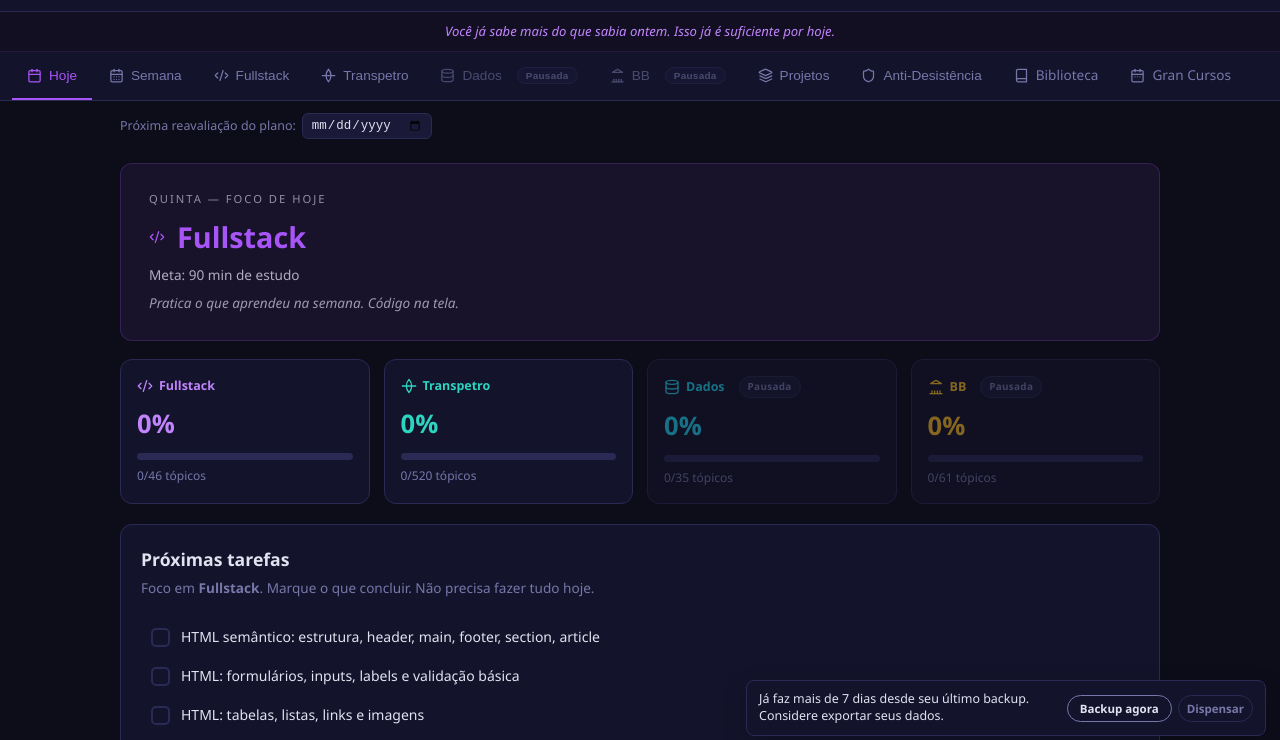
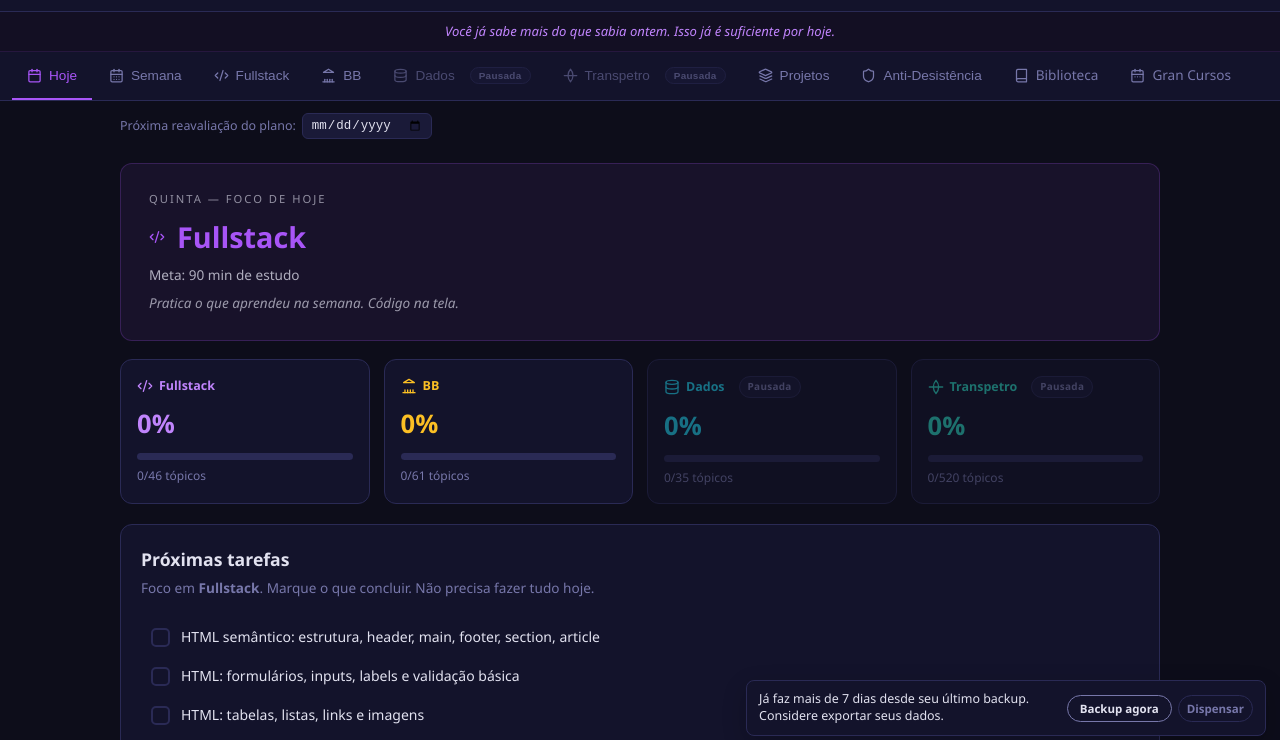
Before and after one commit to kalyta-rodrigues/orionstudy-app, a plain HTML site: page plano-estudos.html in a window 1280 px wide. Shown: the part 50-790 px from the top of the page. Drawn offline with Linux system fonts and the light colour scheme.

Commit message:
Reativa o BB com cronograma atualizado do Gran (inicio 05/11); pausa a Transpetro

```diff
--- a/plano-estudos.html
+++ b/plano-estudos.html
@@ -1254,8 +1254,9 @@ const PROJECTS = [
 const SANKHYA_TRILHA_ATIVA = false;
 
 /* Intensidade inicial por trilha: 'alta' | 'moderada' | 'pausada' (item 2)
-   BB pausado e Transpetro em alta: curso da Transpetro comprado, foco muda pra lá. */
-const INTENS_PADRAO = { fs:'alta', de:'pausada', bb:'pausada', pt:'alta' /*, sk:'alta' */ };
+   BB reativado (cronograma do Gran atualizado, início 05/11/2026) e Transpetro
+   pausada: foco volta pro BB. */
+const INTENS_PADRAO = { fs:'alta', de:'pausada', bb:'alta', pt:'pausada' /*, sk:'alta' */ };
 const INTENS_INFO = {
   alta:     { ord:0, cls:'',                badge:'' },
   moderada: { ord:1, cls:'intens-moderada', badge:'Ritmo reduzido' },
@@ -1664,8 +1665,8 @@ function renderSemana() {
   const TR = [
     { key:'fs', badge:'badge-fs', ico:IC.code,   label:'Fullstack', h:'~3h por semana',   txt:'Segunda e quinta. Foco em código prático. Commite no GitHub toda semana.' },
     { key:'de', badge:'badge-de', ico:IC.db,     label:'Dados',     h:'~3,5h por semana', txt:'Quarta e sábado. Python e SQL precisam de prática constante. Escreva código.' },
-    { key:'bb', badge:'badge-bb', ico:IC.bank,   label:'BB',        h:'~3h por semana',   txt:'Pausado por enquanto — foco em Transpetro. Terça e sexta redirecionam sozinhas.' },
-    { key:'pt', badge:'badge-pt', ico:IC.globe,  label:'Transpetro', h:'~3h por semana',  txt:'Terça e sexta (herdado do BB pausado). 12 matérias, 520 aulas — revise sempre que resolver questões.' },
+    { key:'bb', badge:'badge-bb', ico:IC.bank,   label:'BB',        h:'~3h por semana',   txt:'Reativado — início 05/11/2026. Terça e sexta.' },
+    { key:'pt', badge:'badge-pt', ico:IC.globe,  label:'Transpetro', h:'~3h por semana',  txt:'Pausado por enquanto — foco no BB. Terça e sexta redirecionam sozinhas para BB.' },
   ];
   if (SANKHYA_TRILHA_ATIVA) TR.push(
     { key:'sk', badge:'badge-sk', ico:IC.server, label:'Sankhya',   h:'4h por semana — expediente', txt:'Segunda a sexta, nos horários livres do trabalho. Paralelo à rotina acima, não substitui nenhum dia dela.' });
```
Also changed, not shown: cronograma.html (+4 -2 lines).
